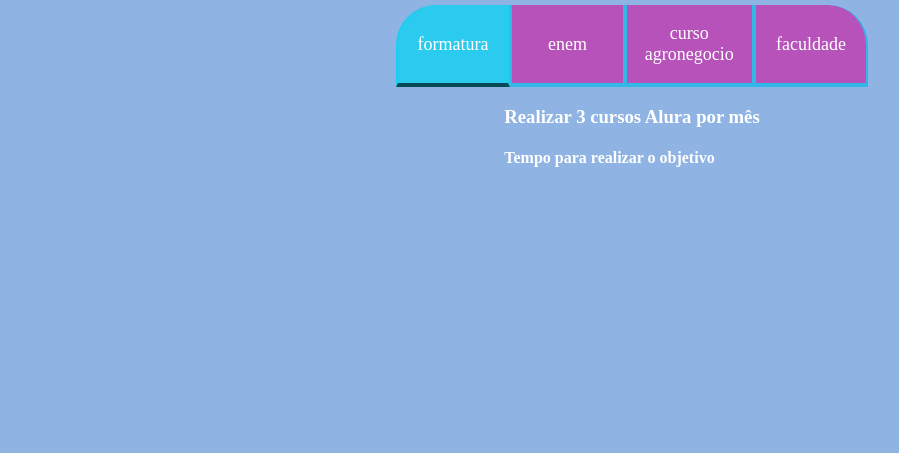
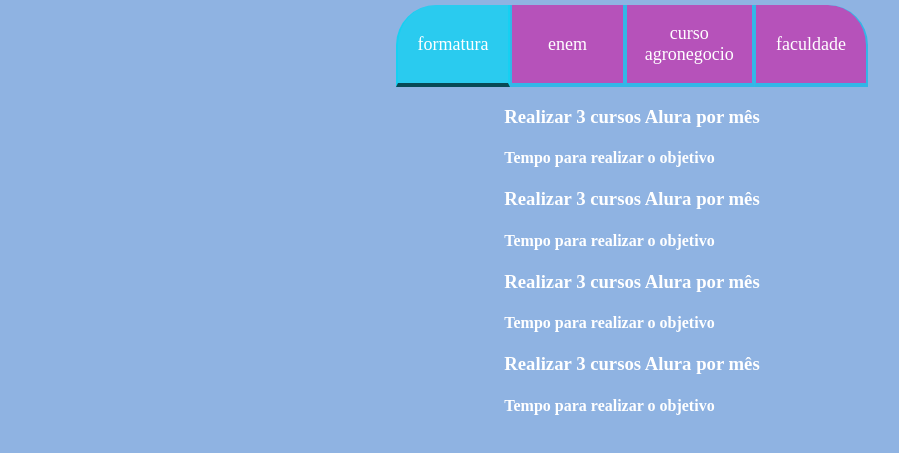
Before and after one commit to Anaketlin/2024, a plain HTML site: page index.html in a window 1280 px wide. Shown: the part 93-546 px from the top of the page, without its empty margins (8-907 px from the left). Drawn offline with Linux system fonts and the light colour scheme.

Commit message:
Update index.html
.

```diff
--- a/index.html
+++ b/index.html
@@ -20,6 +20,18 @@
               <h3 class="aba-conteudo-titulo-principal">Realizar 3 cursos Alura por mês</h3>
               <h4 class="aba-conteudo-titulo-secundario">Tempo para realizar o objetivo</h4>
           </div>
+          <div class="aba-conteudo">
+              <h3 class="aba-conteudo-titulo-principal">Realizar 3 cursos Alura por mês</h3>
+              <h4 class="aba-conteudo-titulo-secundario">Tempo para realizar o objetivo</h4>
+          </div>
+          <div class="aba-conteudo">
+              <h3 class="aba-conteudo-titulo-principal">Realizar 3 cursos Alura por mês</h3>
+              <h4 class="aba-conteudo-titulo-secundario">Tempo para realizar o objetivo</h4>
+          </div>
+          <div class="aba-conteudo">
+              <h3 class="aba-conteudo-titulo-principal">Realizar 3 cursos Alura por mês</h3>
+              <h4 class="aba-conteudo-titulo-secundario">Tempo para realizar o objetivo</h4>
+          </div>
       </div>
    </section>
    <script src="main.js"></script>
```
